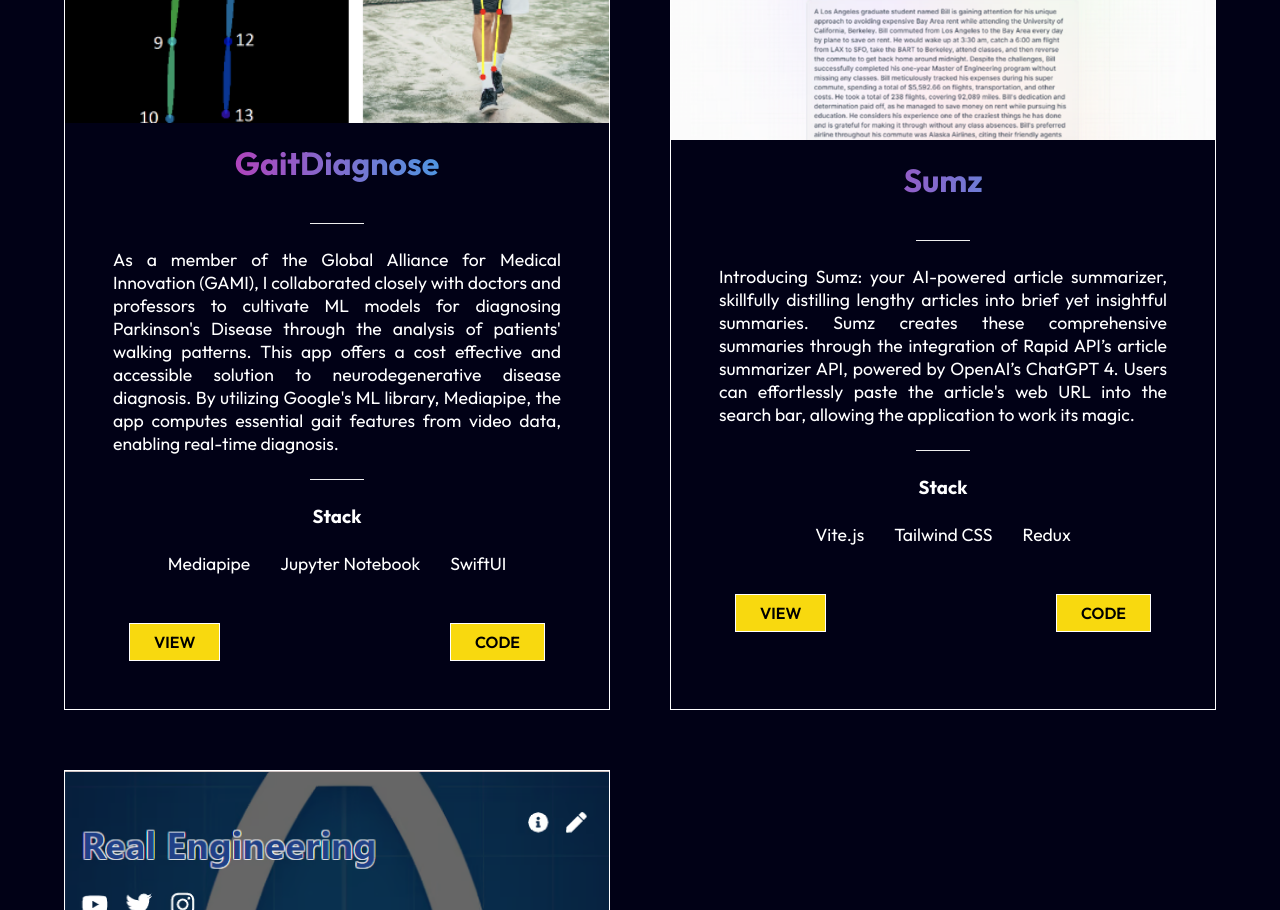
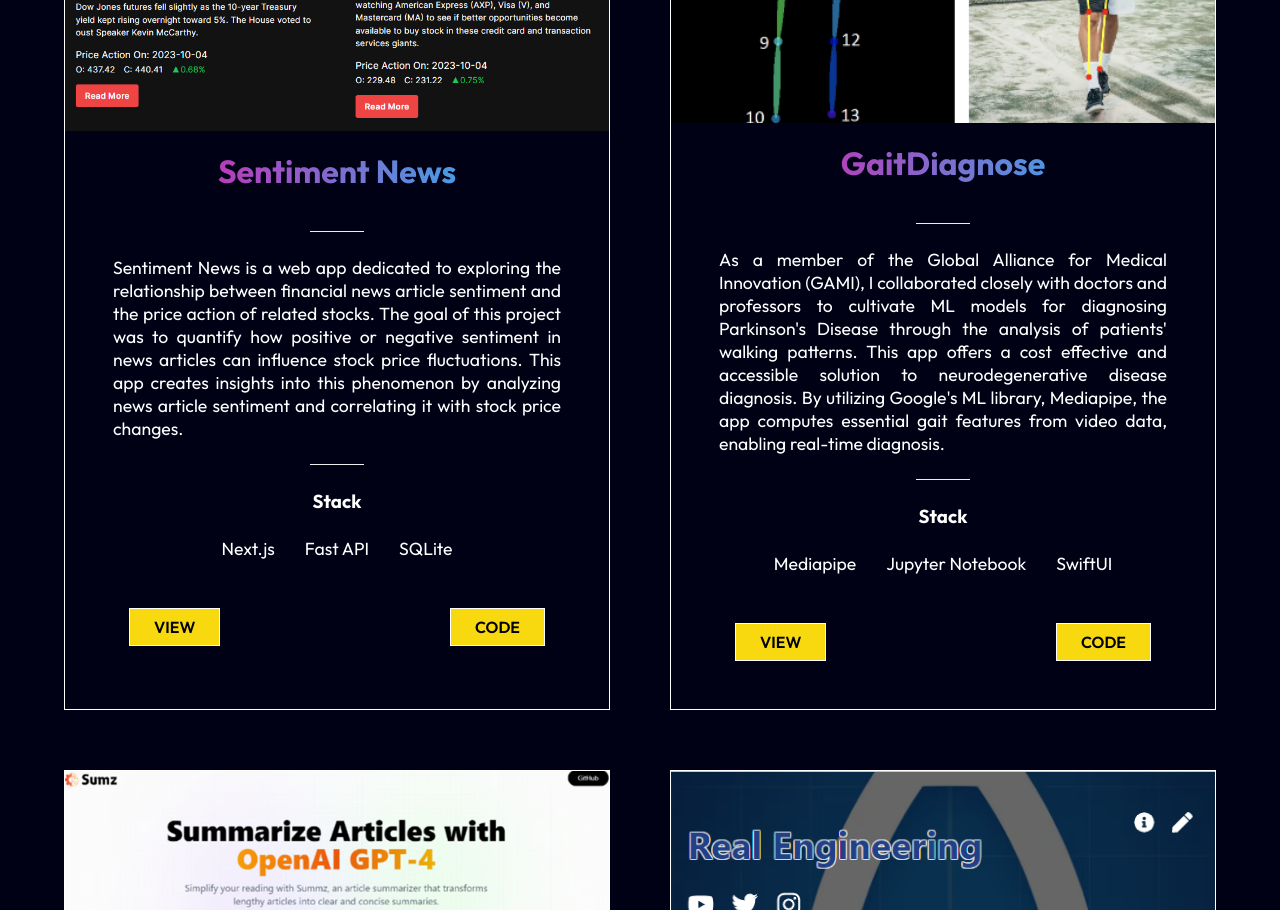
Before and after one commit to Marvin-Deng/Personal-Portfolio, a React (Create React App) app: page /projects in a window 1280 px wide. Shown: the part 800-1710 px from the top of the page. Built offline with nearby package versions, Linux system fonts and the light colour scheme.

Commit message:
Updated project details

```diff
--- a/src/components/ProjectCard/ProjectList.js
+++ b/src/components/ProjectCard/ProjectList.js
@@ -1,8 +1,17 @@
 import pose from "../../assets/pose.png";
 import articleSummarizer from "../../assets/sumz.png";
 import creator from "../../assets/creator.png";
+import news from "../../assets/news.png";
 
 const ProjectList = [
+    {
+        imgSrc: news,
+        title: "Sentiment News",
+        description: "Sentiment News is a web app dedicated to exploring the relationship between financial news article sentiment and the price action of related stocks. The goal of this project was to quantify how positive or negative sentiment in news articles can influence stock price fluctuations. This app creates insights into this phenomenon by analyzing news article sentiment and correlating it with stock price changes.",
+        stack: ["Next.js", "Fast API", "SQLite"],
+        view: "https://github.com/Marvin-Deng/Finance-News-Frontend",
+        code: "https://github.com/Marvin-Deng/Finance-News-Frontend",
+    },
     {
         imgSrc: pose,
         title: "GaitDiagnose",
--- a/src/pages/AboutPage/About.css
+++ b/src/pages/AboutPage/About.css
@@ -3,7 +3,6 @@
     background: rgba(0, 0, 0, 0.5);
     height: 60vh;
     position: relative;
-    opacity: 1; /* Initially hide the image */
     transition: opacity 0.3s;
 }
 
@@ -18,10 +17,6 @@
     top: 0;
     left: 0;
     z-index: -1;
-}
-
-.about-img img.in-view {
-    opacity: 1;
 }
 
 .about-img h1 {
```
Also changed, not shown: src/assets/news.png (added).
